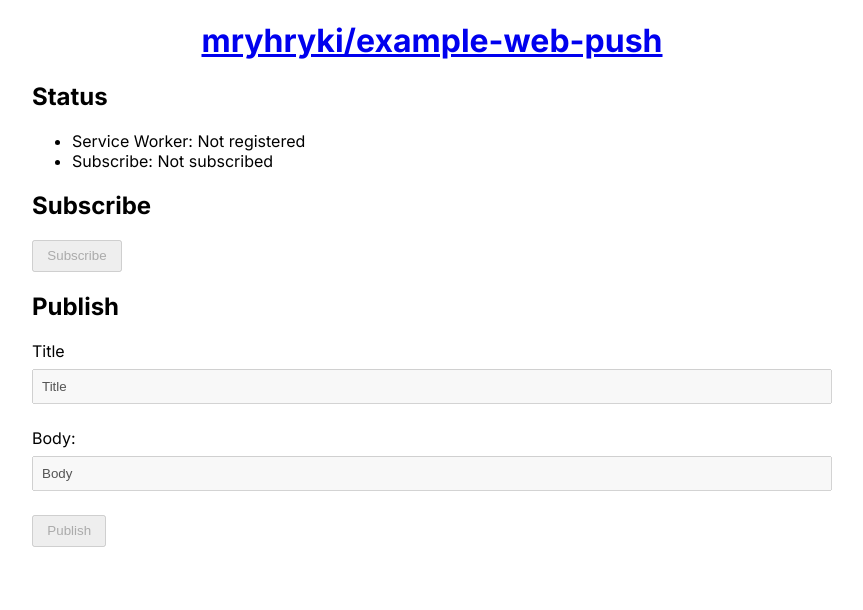
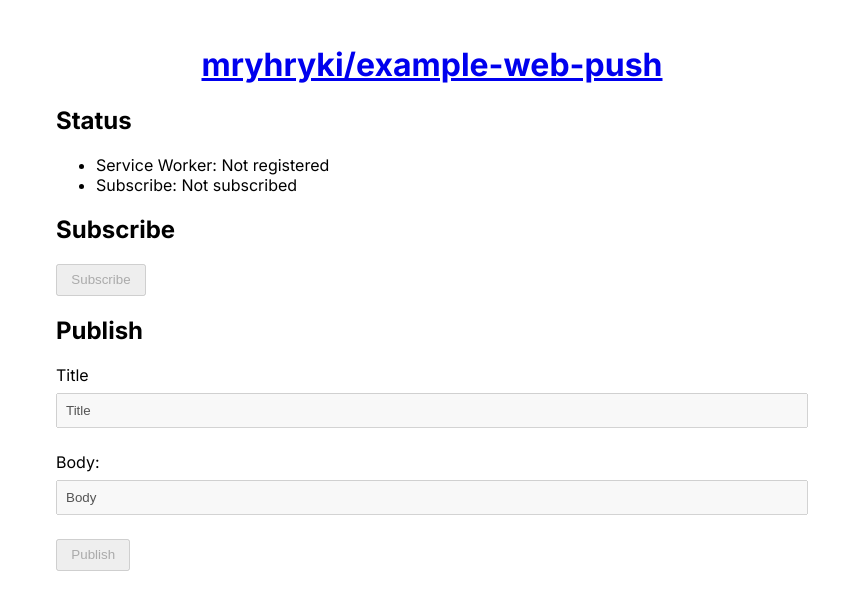
Before and after one commit to mryhryki/example-web-push, a Next.js app: page / in a window 1280 px wide. Shown: the top 610 px of the page, without its empty margins (208-1071 px from the left). Built offline with nearby package versions, Linux system fonts and the light colour scheme; no server answers.

Commit message:
Update src/app/globals.css

```diff
--- a/src/app/globals.css
+++ b/src/app/globals.css
@@ -8,9 +8,11 @@ body {
 }
 
 main {
+  box-sizing: border-box;
   max-width: 800px;
   width: 100vw;
   margin: 0 auto;
+  padding: 24px;
 }
 
 h1 {
```
